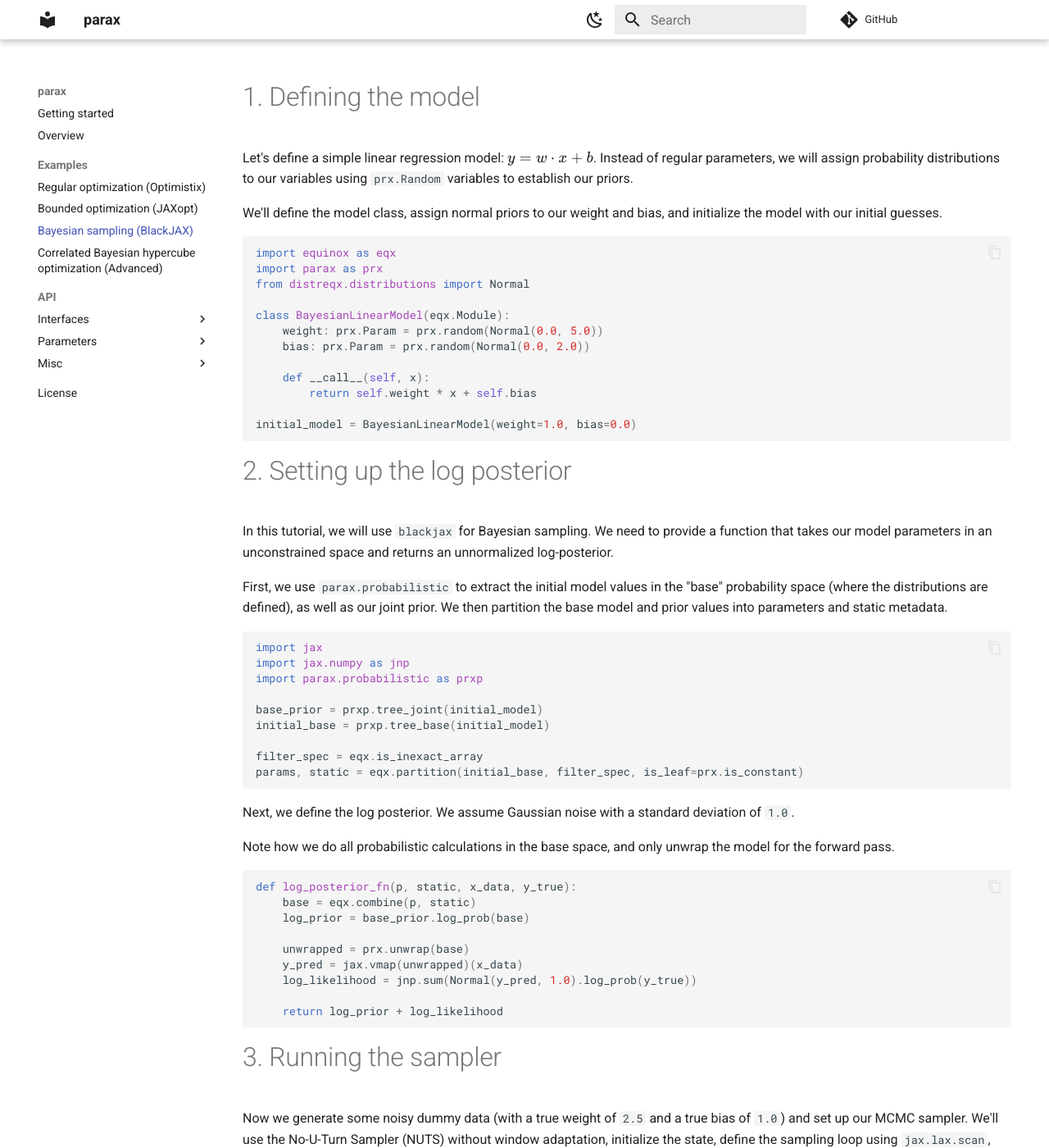
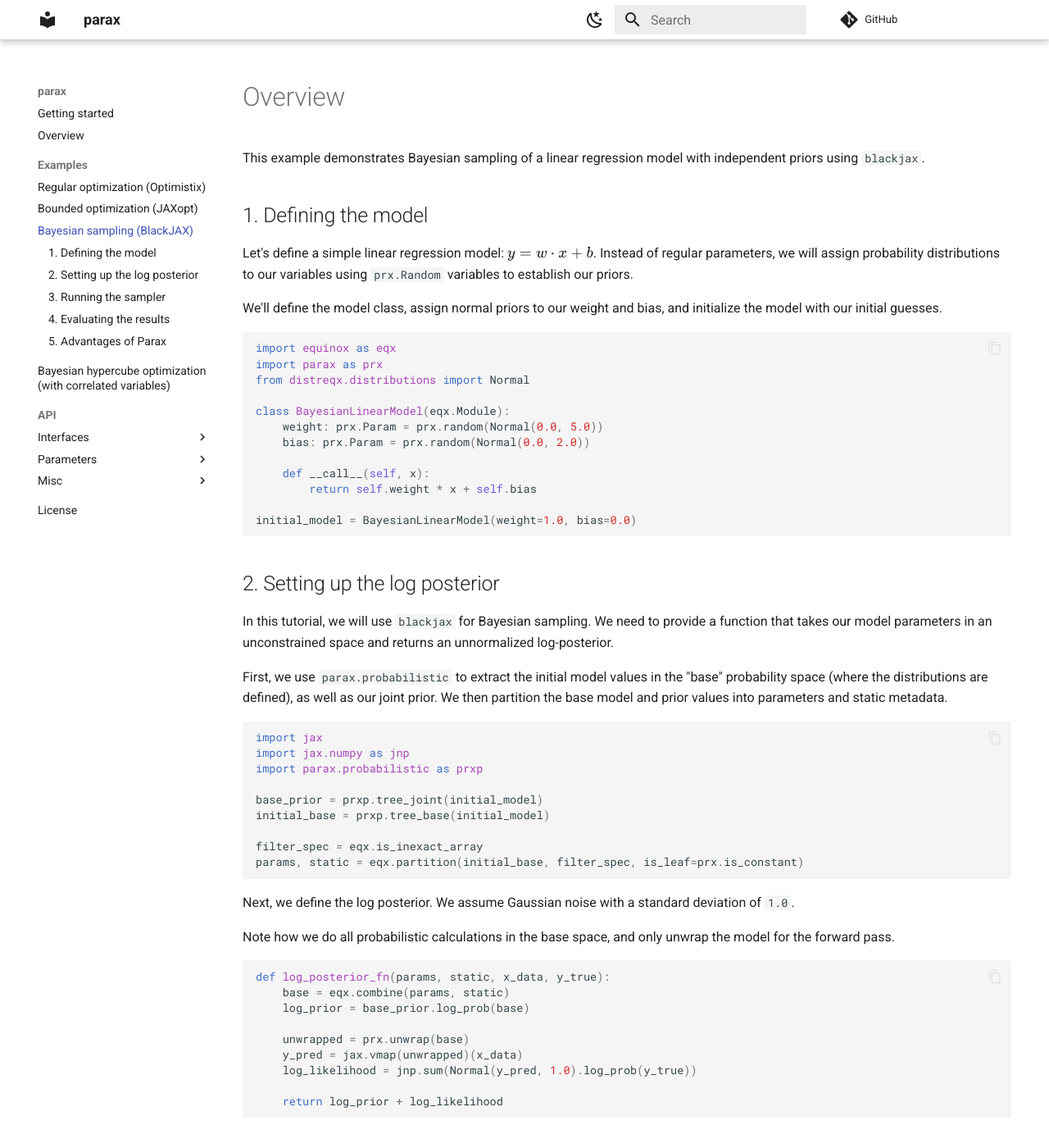
Before and after one commit to gvcallen/parax, an MkDocs documentation site: the page built from docs/examples/bayesian_sampling_blackjax.md, in a window 1280 px wide and 1400 px high. Shown: the whole window at 82% size. Built offline with MkDocs 1.6.1 and Material for MkDocs 9.7.7, drawn with Linux system fonts in a browser that asks for light colours; comment, search, counter and statistics services are not loaded.

Commit message:
Added hypercube optimization documentation

````diff
--- a/docs/examples/bayesian_sampling_blackjax.md
+++ b/docs/examples/bayesian_sampling_blackjax.md
@@ -1,4 +1,8 @@
-# 1. Defining the model
+# Overview
+
+This example demonstrates Bayesian sampling of a linear regression model with independent priors using `blackjax`.
+
+## 1. Defining the model
 
 Let's define a simple linear regression model: $y = w \cdot x + b$. Instead of regular parameters, we will assign probability distributions to our variables using `prx.Random` variables to establish our priors.
 
@@ -19,7 +23,8 @@
 initial_model = BayesianLinearModel(weight=1.0, bias=0.0)
 ```
 
-# 2. Setting up the log posterior
+## 2. Setting up the log posterior
+
 In this tutorial, we will use `blackjax` for Bayesian sampling. We need to provide a function that takes our model parameters in an unconstrained space and returns an unnormalized log-posterior.
 
 First, we use `parax.probabilistic` to extract the initial model values in the "base" probability space (where the distributions are defined), as well as our joint prior.  We then partition the base model and prior values into parameters and static metadata.
@@ -42,8 +47,8 @@
 Note how we do all probabilistic calculations in the base space, and only unwrap the model for the forward pass.
 <!-- pytest-codeblocks:cont -->
 ```python
-def log_posterior_fn(p, static, x_data, y_true):
-    base = eqx.combine(p, static)
+def log_posterior_fn(params, static, x_data, y_true):
+    base = eqx.combine(params, static)
     log_prior = base_prior.log_prob(base)
 
     unwrapped = prx.unwrap(base)
@@ -53,7 +58,7 @@
     return log_prior + log_likelihood
 ```
 
-# 3. Running the sampler
+## 3. Running the sampler
 
 Now we generate some noisy dummy data (with a true weight of `2.5` and a true bias of `1.0`) and set up our MCMC sampler. We'll use the No-U-Turn Sampler (NUTS) without window adaptation, initialize the state, define the sampling loop using `jax.lax.scan`, and finally run the sampler.
 
@@ -87,7 +92,8 @@
 base_samples = run_mcmc(sample_key, initial_state, num_steps=2000)
 ```
 
-# 4. Evaluating the results
+## 4. Evaluating the results
+
 Because `blackjax` preserves the PyTree structure of our inputs, `base_samples` has the exact same structure as our partitioned params tree. We can use `eqx.filter_jit` along with `parax.probabilistic.tree_update` to reconstruct the model and easily plot parameters and functional posteriors!
 
 We'll discard the first 500 steps as warmup/burn-in. Then, we create the combined model and update it. Although we technically didn't use any parax "unwrappables" on top of our base space, it is always best practice to unwrap before evaluation.
@@ -133,7 +139,8 @@
 plt.show()
 ```
 
-# 5. Advantages of Parax
+## 5. Advantages of Parax
+
 You may have noticed that we could have accomplished the above without the added abstraction of `parax.Random` variable wrappers (i.e. by defining our models using `distreqx` distributions directly). However, building models using Parax variables (`parax.AbstractVariables`) has a number of quality-of-life benefits:
 
 - *Easy fixing of variables*. You can't "fix a distribution" after-the-fact without complex filtering, but you can easily wrap a `parax.Random` variable in a `parax.Fixed` variable.
--- a/mkdocs.yml
+++ b/mkdocs.yml
@@ -54,7 +54,7 @@
     - Regular optimization (Optimistix): examples/regular_optimization_optimistix.md
     - Bounded optimization (JAXopt): examples/bounded_optimization_jaxopt.md
     - Bayesian sampling (BlackJAX): examples/bayesian_sampling_blackjax.md
-    - Correlated Bayesian hypercube optimization (Advanced): examples/correlated_bayesian_hypercube_optimization.md
+    - Bayesian hypercube optimization (with correlated variables): examples/bayesian_hypercube_optimization.md
   - API:
     - Interfaces:
       - Constant: api/constant.md
````
Also changed, not shown: docs/examples/bayesian_hypercube_optimization.md (added, +143 -0 lines), docs/examples/bounded_optimization_jaxopt.md (+18 -7 lines), docs/examples/correlated_bayesian_hypercube_optimization.md (deleted, +0 -7 lines), docs/examples/regular_optimization_optimistix.md (+8 -4 lines), 2 other files.
